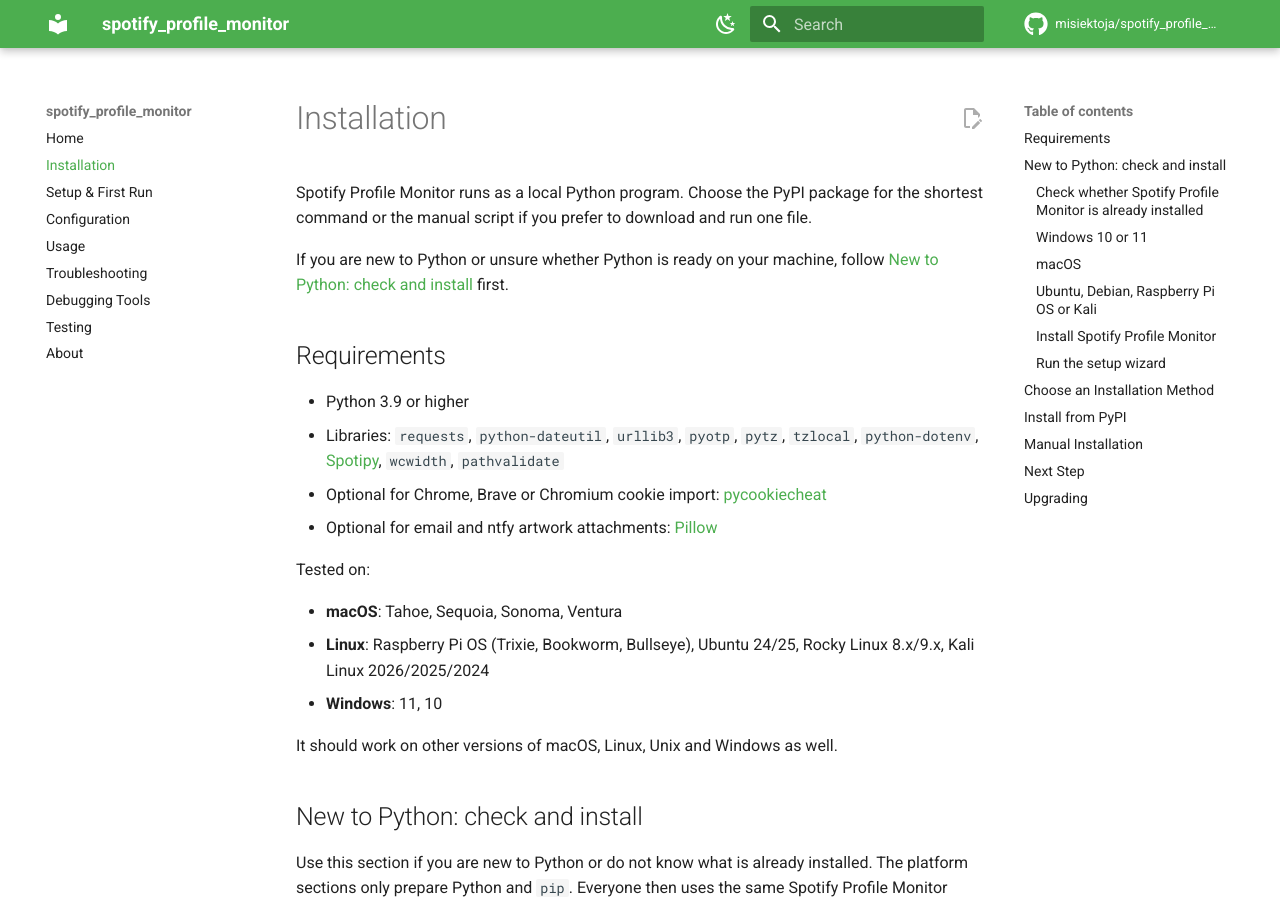
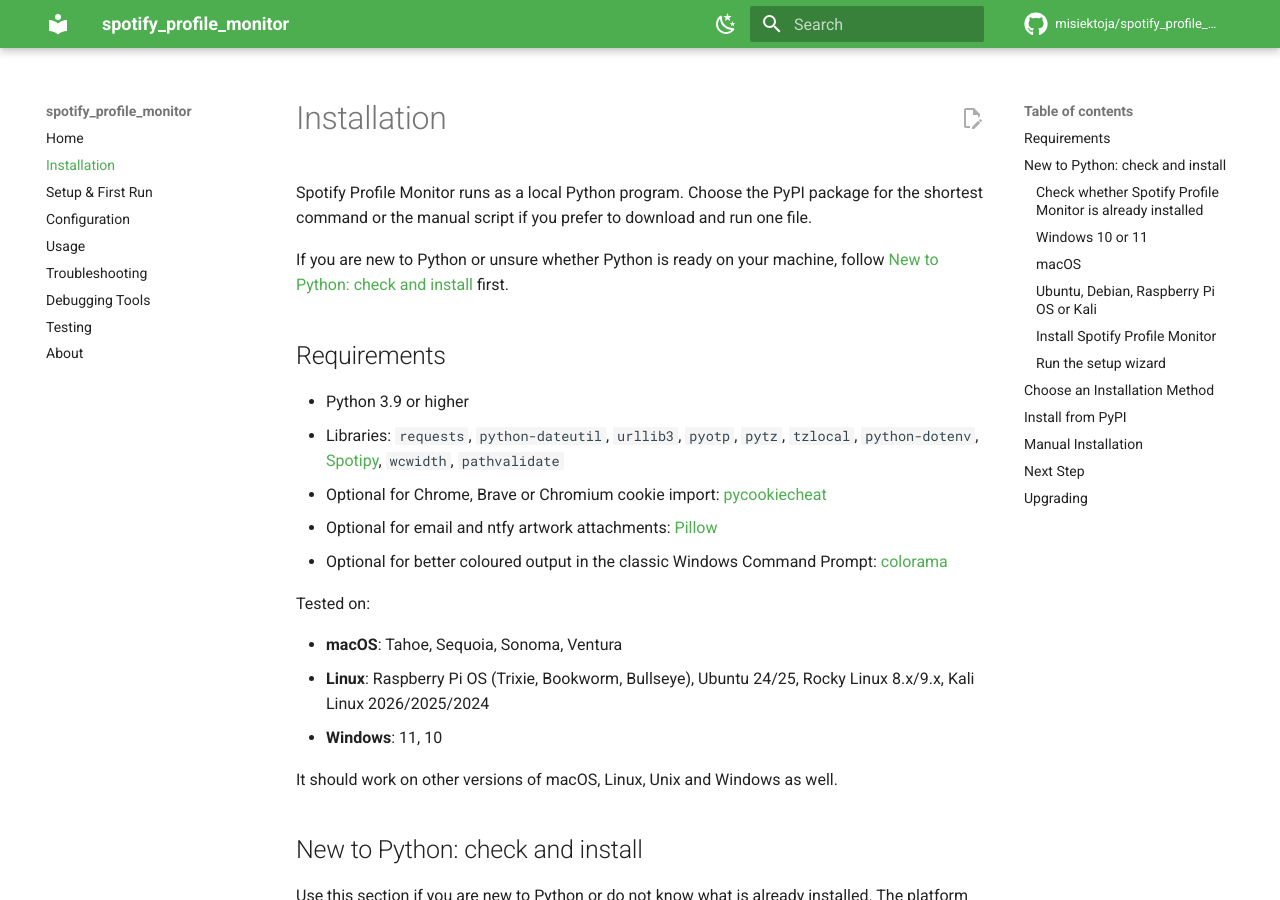
Before and after one commit to misiektoja/spotify_profile_monitor, an MkDocs documentation site: the page built from docs/installation.md, in a window 1280 px wide and 900 px high. Built offline with MkDocs 1.6.1 and Material for MkDocs 9.7.7, drawn with Linux system fonts in a browser that asks for light colours; comment, search, counter and statistics services are not loaded.

Commit message:
docs(installation): note the optional colorama dependency

```diff
--- a/docs/installation.md
+++ b/docs/installation.md
@@ -11,6 +11,7 @@
 * Libraries: `requests`, `python-dateutil`, `urllib3`, `pyotp`, `pytz`, `tzlocal`, `python-dotenv`, [Spotipy](https://github.com/spotipy-dev/spotipy), `wcwidth`, `pathvalidate`
 * Optional for Chrome, Brave or Chromium cookie import: [pycookiecheat](https://github.com/n8henrie/pycookiecheat)
 * Optional for email and ntfy artwork attachments: [Pillow](https://github.com/python-pillow/Pillow)
+* Optional for better coloured output in the classic Windows Command Prompt: [colorama](https://github.com/tartley/colorama)
 
 Tested on:
 
```
